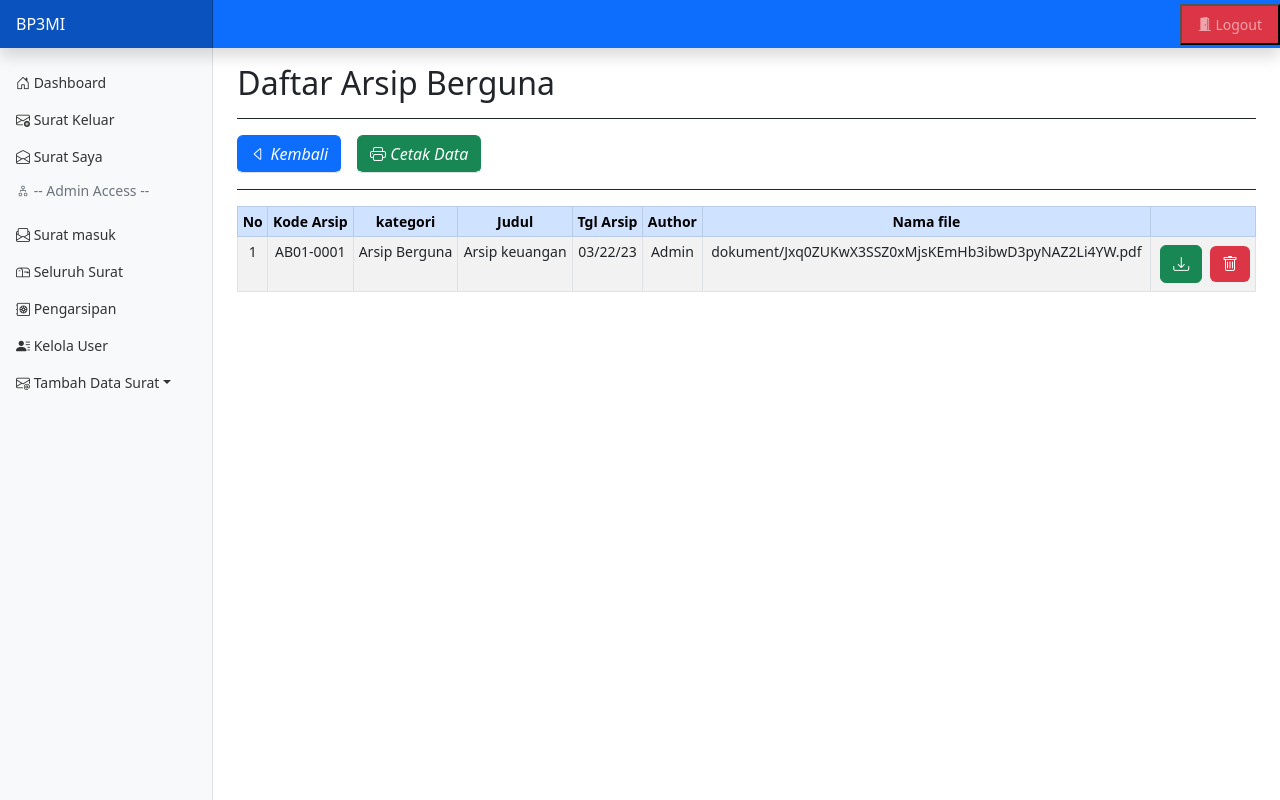
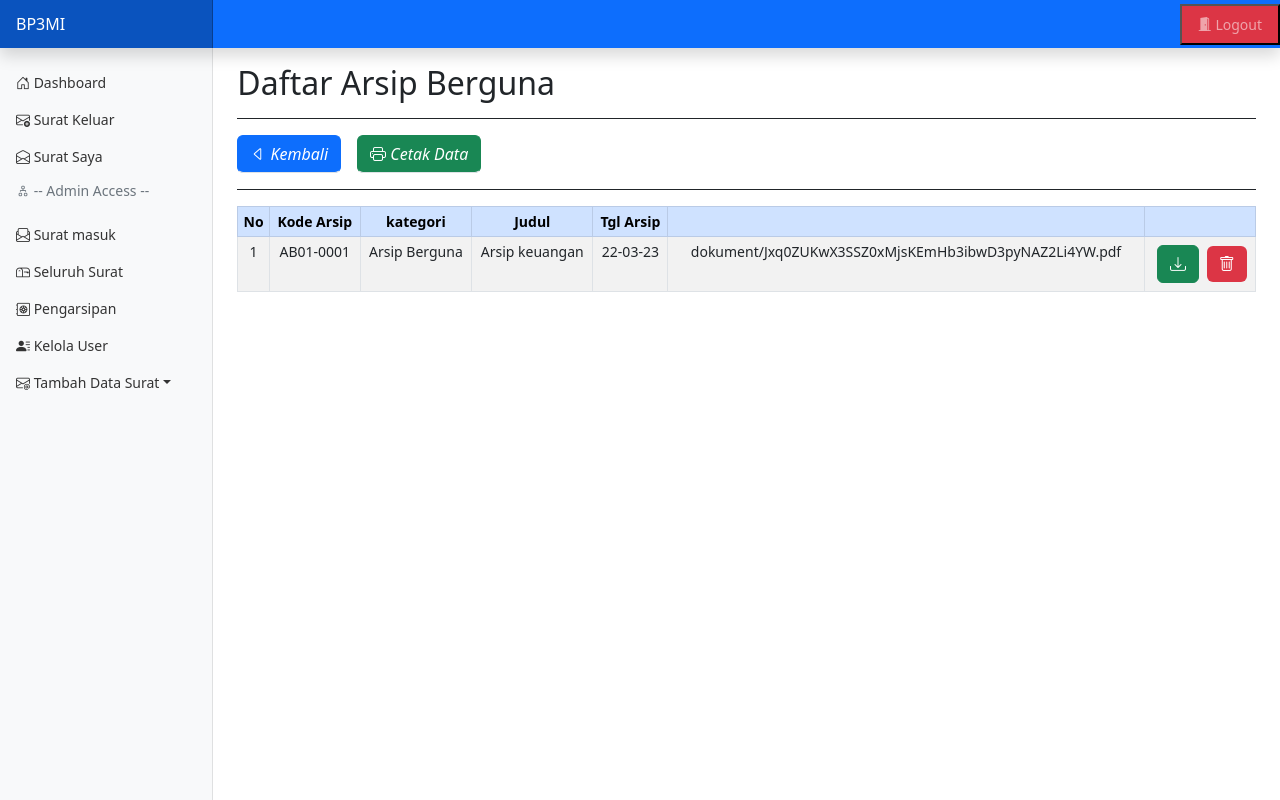
Before and after one commit to resnaml/Laravel_Sistem-Informasi-Surat, a Laravel app: page /dashboard/pengarsipan/arsipberguna in a window 1280 px wide. Run offline with Laravel 8, Linux system fonts and the light colour scheme; a user stored in the database is signed in; data comes from the database, SQL or seed files in the repository; some libraries are stand-ins or nearby versions.

Commit message:
view-Pdf-fixing

```diff
--- a/app/Http/Controllers/PengarsipanController.php
+++ b/app/Http/Controllers/PengarsipanController.php
@@ -58,11 +58,13 @@ class PengarsipanController extends Controller
         Relativ Path File
         (storage\app\public\dokument\u78rOpY059fgP9t1D6MojGKj3urnXo4IUT8BY4zo.pdf)
     */
-    public function download($id) // Download Data File
+    // Download Data File
+    public function download($id)
+
     {
         $data = DB::table('pengarsipans')->where('id',$id)->first();
         $file_path = storage_path("app/public/{$data->file_arsip}");
-        return Response::download($file_path);
+        return Response::download($file_path , $name = null);
     }
 
     /*
--- a/resources/views/dashboard/pengarsipan/arsipBerguna.blade.php
+++ b/resources/views/dashboard/pengarsipan/arsipBerguna.blade.php
@@ -26,8 +26,7 @@
             <th scope="col">kategori</th>
             <th scope="col">Judul</th>
             <th scope="col">Tgl Arsip</th>
-            <th scope="col">Author</th>
-            <th scope="col">Nama file</th>
+            <th scope="col"></th>
             <th scope="col"> </th>
             </tr>
         <tbody>
@@ -37,8 +36,7 @@
                 <td>{{ $arsip->kategori['kode_arsip'] ?? '' }}-{{ str_pad($arsip->kodearsip, 4, '0', STR_PAD_LEFT) }}</td>
                 <td>{{ $arsip->kategori['arsip_kategori'] }}</td>
                 <td>{{ $arsip->judul }}</td>
-                <td>{{ $arsip->created_at->format('m/d/y') }}</td>
-                <td>{{ $arsip->author }}</td>
+                <td>{{ $arsip->created_at->format('d-m-y') }}</td>
                 <td>{{ $arsip->file_arsip }}</td>
                 <td>
                 <a href="{{ url('/dashboard/pengarsipan/download/'.$arsip->id) }} " class="btn btn-success m-lg-1"><i class="bi bi-download"></i></a>
--- a/resources/views/dashboard/pengarsipan/arsipDinamis.blade.php
+++ b/resources/views/dashboard/pengarsipan/arsipDinamis.blade.php
@@ -26,7 +26,6 @@
             <th scope="col">Kategori</th>
             <th scope="col">Judul</th>
             <th scope="col">Tgl Arsip</th>
-            <th scope="col">Author</th>
             <th scope="col">Nama file</th>
             <th scope="col"> </th>
             </tr>
@@ -37,8 +36,7 @@
                 <td>{{ $arsip->kategori['kode_arsip'] ?? '' }}-{{ str_pad($arsip->kodearsip, 4, '0', STR_PAD_LEFT) }}</td>
                 <td>{{ $arsip->kategori['arsip_kategori'] }}</td>
                 <td>{{ $arsip->judul }}</td>
-                <td>{{ $arsip->created_at->format('m/d/y') }}</td>
-                <td>{{ $arsip->author }}</td>
+                <td>{{ $arsip->created_at->format('d-m-y') }}</td>
                 <td>{{ $arsip->file_arsip }}</td>
                 <td>
                     <a href="{{ url('/dashboard/pengarsipan/download/'.$arsip->id) }} " class="btn btn-success m-lg-1"><i class="bi bi-download"></i></a>
--- a/resources/views/dashboard/pengarsipan/arsipPenting.blade.php
+++ b/resources/views/dashboard/pengarsipan/arsipPenting.blade.php
@@ -26,7 +26,6 @@
             <th scope="col">Kategori</th>
             <th scope="col">Judul</th>
             <th scope="col">Tgl Arsip</th>
-            <th scope="col">Author</th>
             <th scope="col">Nama file</th>
             <th scope="col"> </th>
             </tr>
@@ -37,8 +36,7 @@
                 <td>{{ $arsip->kategori['kode_arsip'] ?? '' }}-{{ str_pad($arsip->kodearsip, 4, '0', STR_PAD_LEFT) }}</td>
                 <td>{{ $arsip->kategori['arsip_kategori'] }}</td>
                 <td>{{ $arsip->judul }}</td>
-                <td>{{ $arsip->created_at->format('m/d/y') }}</td>
-                <td>{{ $arsip->author }}</td>
+                <td>{{ $arsip->created_at->format('d-m-y') }}</td>
                 <td>{{ $arsip->file_arsip }}</td>
                 <td>
                     <a href="/dashboard/pengarsipan/{{ $arsip->id }}" class="btn btn-info m-lg-1"><i class="bi bi-eye"></i></a>
--- a/resources/views/dashboard/pengarsipan/arsipVital.blade.php
+++ b/resources/views/dashboard/pengarsipan/arsipVital.blade.php
@@ -26,7 +26,6 @@
             <th scope="col">Kategori</th>
             <th scope="col">Judul</th>
             <th scope="col">Tgl Arsip</th>
-            <th scope="col">Author</th>
             <th scope="col">Nama file</th>
             <th scope="col"> </th>
             </tr>
@@ -37,8 +36,7 @@
                 <td>{{ $arsip->kategori['kode_arsip'] ?? '' }}-{{ str_pad($arsip->kodearsip, 4, '0', STR_PAD_LEFT) }}</td>
                 <td>{{ $arsip->kategori['arsip_kategori'] }}</td>
                 <td>{{ $arsip->judul }}</td>
-                <td>{{ $arsip->created_at->format('m/d/y') }}</td>
-                <td>{{ $arsip->author }}</td>
+                <td>{{ $arsip->created_at->format('d-m-y') }}</td>
                 <td>{{ $arsip->file_arsip }}</td>
                 <td>
                     <a href="/dashboard/pengarsipan/{{ $arsip->id }}" class="btn btn-info m-lg-1"><i class="bi bi-eye"></i></a>
--- a/resources/views/dashboard/surat/seluruh.blade.php
+++ b/resources/views/dashboard/surat/seluruh.blade.php
@@ -35,7 +35,7 @@
                 <a target="_blank" class="d-flex btn btn-outline-success me-3 mt-2" onclick="this.href='/dashboard/seluruhsurat/'+ document.getElementById('tglawal').value + '/' + document.getElementById('tglakhir').value"><i class="bi bi-printer"> Cari Data</i></a>
             </div>
             <div class="row2">
-                <a target="_blank" class="d-flex btn btn-outline-primary mt-2" href="/dashboard/seluruhsurat/cetakseluruh"><i class="bi bi-printer"> Print Data</i></a>
+                <a class="d-flex btn btn-outline-primary mt-2" href="/dashboard/seluruhsurat/cetakseluruh"><i class="bi bi-printer"> Print Data</i></a>
             </div>
     </div>
 
```
Also changed, not shown: app/Http/Controllers/SuratKeluarController.php (+8 -7 lines), app/Http/Controllers/SuratMasukController.php (+6 -3 lines), resources/views/dashboard/mypdf.blade.php (+6 -4 lines), resources/views/dashboard/pengarsipan/create.blade.php (+5 -4 lines), resources/views/dashboard/suratkeluar/show.blade.php (+4 -5 lines), database/migrations/2022_10_04_072851_create_pengarsipans_table.php.
